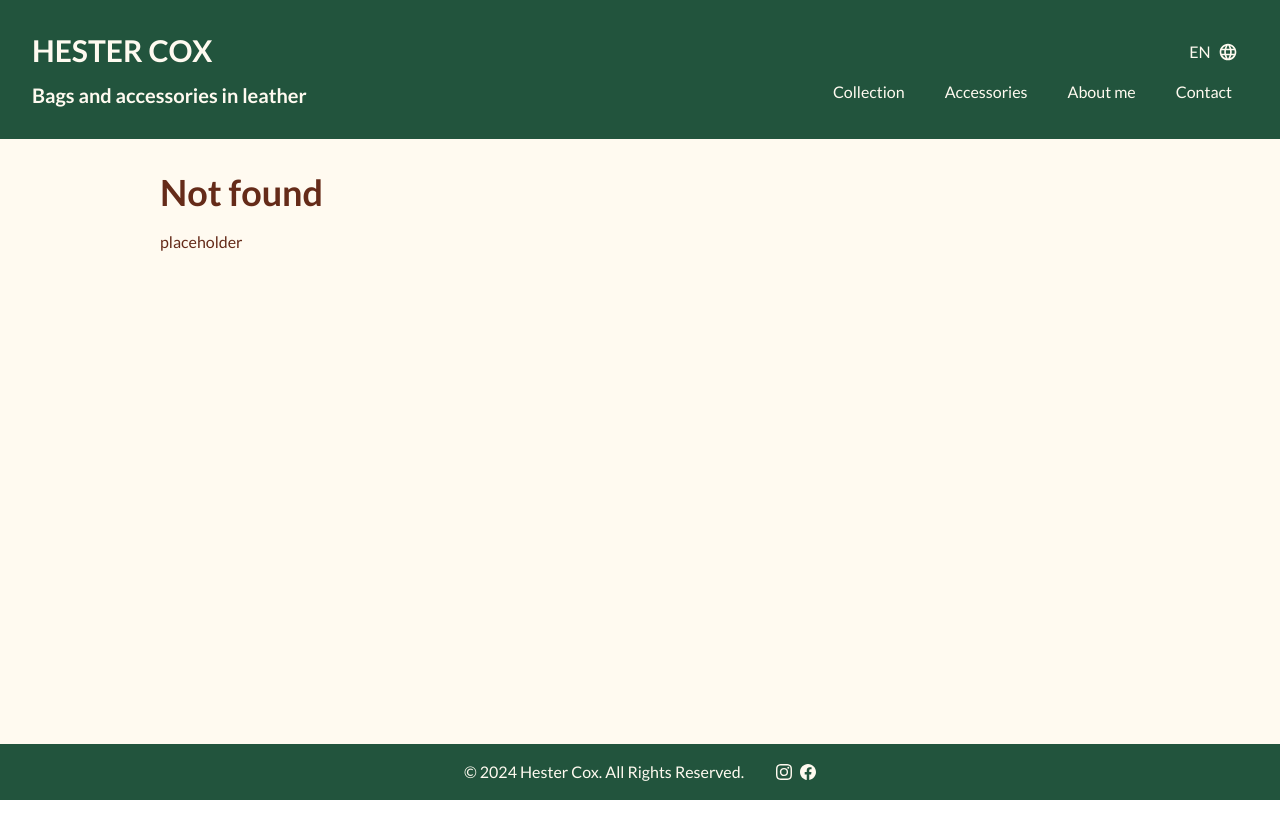
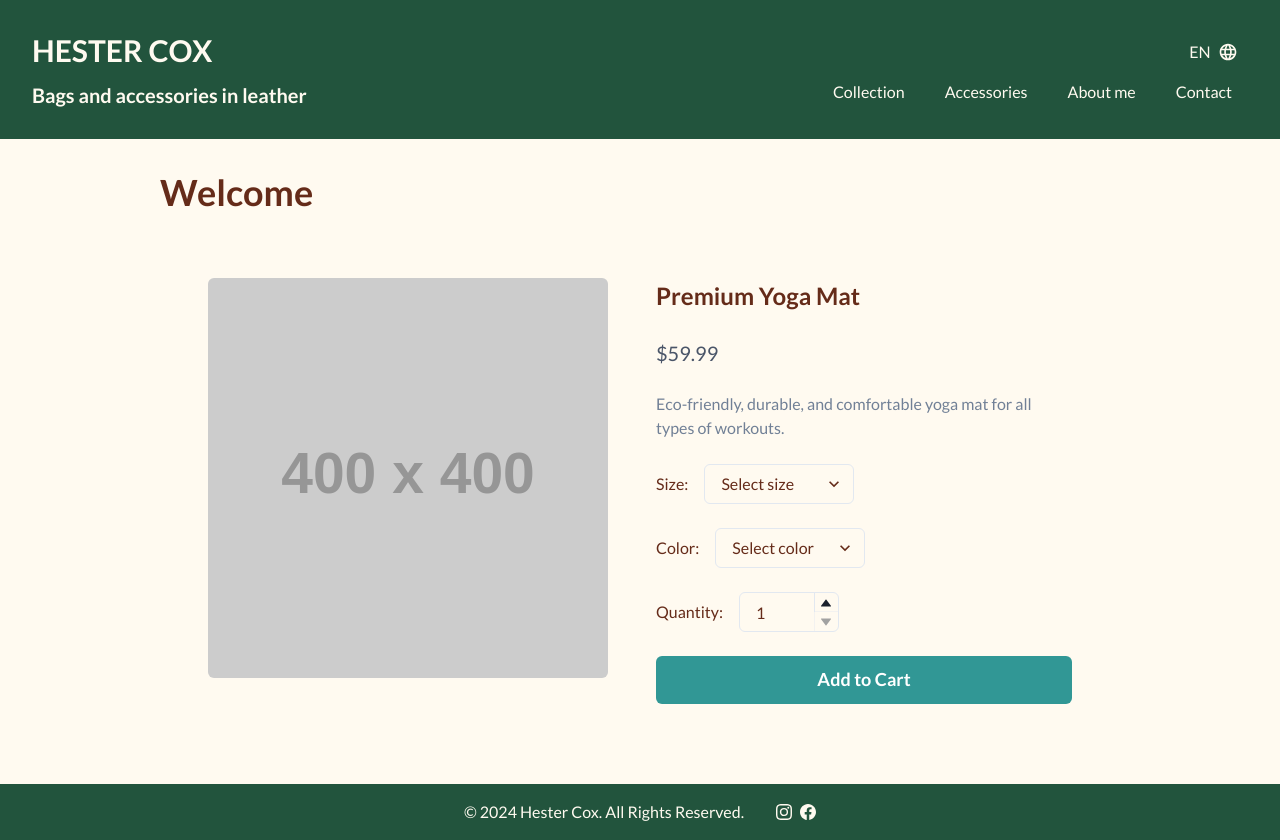
Before and after one commit to jimmy-chr/hester-cox-chakra, a React (Vite) app: page /collection/1 in a window 1280 px wide. Before the commit this address had no page. Before the commit the page ends 800 px from the top, so only its background shows below. Built offline with nearby package versions, Linux system fonts and the light colour scheme.

Commit message:
adding product detail page

```diff
--- a/src/App.tsx
+++ b/src/App.tsx
@@ -6,6 +6,7 @@ import Accessories from "./pages/Accessories";
 import Contact from "./pages/Contact";
 import AboutMe from "./pages/AboutMe";
 import NotFound from "./pages/NotFound";
+import Details from "./pages/collection/Details";
 
 const theme = extendTheme({
   fonts: {
@@ -22,6 +23,7 @@ const App = () => {
           <Routes>
             <Route path="/" element={<Home />} />
             <Route path="/collection" element={<Collection />} />
+            <Route path="/collection/:id" element={<Details />} />
             <Route path="/accessories" element={<Accessories />} />
             <Route path="/about-me" element={<AboutMe />} />
             <Route path="/contact" element={<Contact />} />
--- a/src/pages/Collection.tsx
+++ b/src/pages/Collection.tsx
@@ -4,9 +4,15 @@ import { Trans, useTranslation } from "react-i18next";
 import collection from "../config/collection.json";
 import Carousel from "../components/Carousel";
 import React from "react";
+import { useNavigate } from "react-router-dom";
 
 function Collection() {
   const { t } = useTranslation();
+  let navigate = useNavigate();
+
+  const goToDetails = (id: string) => {
+    navigate(`/collection/${id}`);
+  };
 
   const items = collection.map((item) => {
     const slides = item.pictures.map((picture) => ({
@@ -19,7 +25,7 @@ function Collection() {
         <Heading id={item.id} as="h4" size={"lg"}>
           {item.name}
         </Heading>
-        <Box>
+        <Box onClick={() => goToDetails(item.id)}>
           <Carousel
             slides={slides}
             maxW={["10em", "15em", "30em"]}
--- /dev/null
+++ b/src/pages/collection/Details.tsx
@@ -0,0 +1,106 @@
+// Import necessary Chakra UI components
+import {
+  Box,
+  Flex,
+  Image,
+  Text,
+  Button,
+  VStack,
+  HStack,
+  Select,
+  NumberInput,
+  NumberInputField,
+  NumberInputStepper,
+  NumberIncrementStepper,
+  NumberDecrementStepper,
+} from "@chakra-ui/react";
+import Page from "../../components/Page";
+import { useParams } from "react-router-dom";
+
+// ProductDetail component
+function Details() {
+  const { id } = useParams();
+  // Placeholder product data
+  const product = {
+    name: "Premium Yoga Mat",
+    price: 59.99,
+    description:
+      "Eco-friendly, durable, and comfortable yoga mat for all types of workouts.",
+    colors: ["Blue", "Green", "Purple"],
+    sizes: ["Small", "Medium", "Large"],
+    image: "https://via.placeholder.com/400x400", // Placeholder image, replace with product image URL
+  };
+
+  return (
+    <Page titleId="home" titleKey="home.title">
+      <Flex
+        direction={{ base: "column", md: "row" }}
+        p={8}
+        maxWidth="1200px"
+        mx="auto"
+      >
+        {/* Left Side: Product Image */}
+        <Box flex="1" p={4}>
+          <Image src={product.image} alt={product.name} borderRadius="md" />
+        </Box>
+
+        {/* Right Side: Product Details */}
+        <VStack flex="1" p={4} align="start" spacing={6}>
+          {/* Product Name and Price */}
+          <Text fontSize="2xl" fontWeight="bold">
+            {product.name}
+          </Text>
+          <Text fontSize="xl" color="gray.600">
+            ${product.price.toFixed(2)}
+          </Text>
+
+          {/* Product Description */}
+          <Text color="gray.500">{product.description}</Text>
+
+          {/* Size Selection */}
+          <HStack spacing={4} align="center">
+            <Text>Size:</Text>
+            <Select placeholder="Select size" w="150px">
+              {product.sizes.map((size) => (
+                <option key={size} value={size}>
+                  {size}
+                </option>
+              ))}
+            </Select>
+          </HStack>
+
+          {/* Color Selection */}
+          <HStack spacing={4} align="center">
+            <Text>Color:</Text>
+            <Select placeholder="Select color" w="150px">
+              {product.colors.map((color) => (
+                <option key={color} value={color}>
+                  {color}
+                </option>
+              ))}
+            </Select>
+          </HStack>
+
+          {/* Quantity Selector */}
+          <HStack spacing={4} align="center">
+            <Text>Quantity:</Text>
+            <NumberInput defaultValue={1} min={1} max={10} w="100px">
+              <NumberInputField />
+              <NumberInputStepper>
+                <NumberIncrementStepper />
+                <NumberDecrementStepper />
+              </NumberInputStepper>
+            </NumberInput>
+          </HStack>
+
+          {/* Add to Cart Button */}
+          <Button colorScheme="teal" size="lg" w="full">
+            Add to Cart
+          </Button>
+        </VStack>
+      </Flex>
+    </Page>
+  );
+}
+
+export default Details;
```
Also changed, not shown: 1 other file (tests, documents, lock files or other folders).
